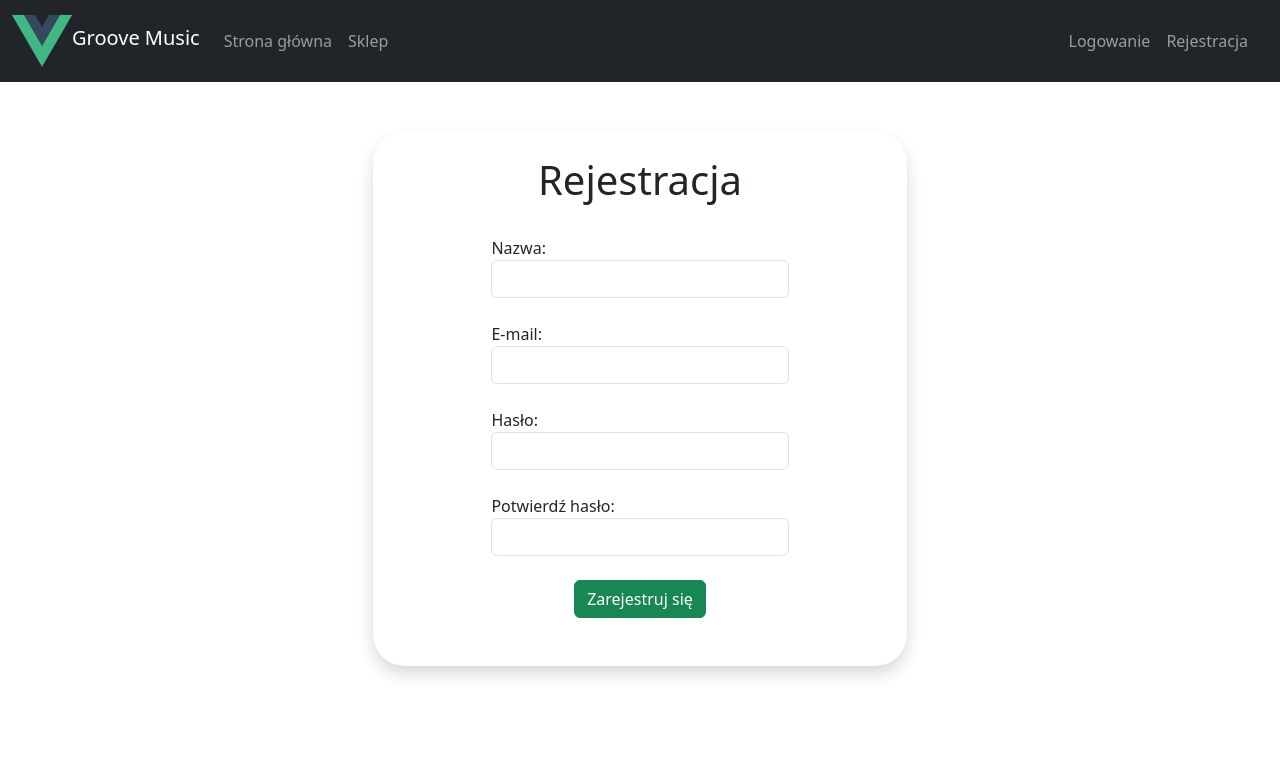
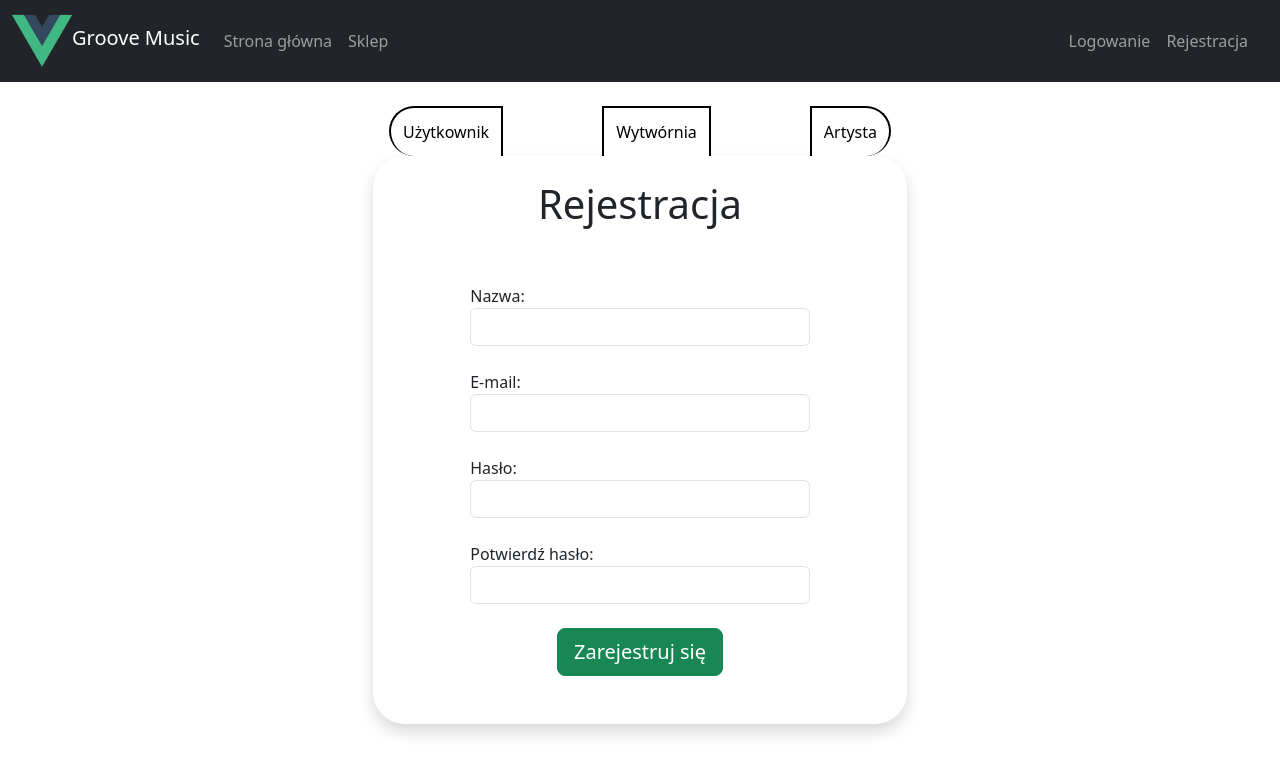
Before and after one commit to JBaczkoeski/groove_front, a Vue app: page /login in a window 1280 px wide. Shown: the top 774 px of the page. Built offline with nearby package versions, Linux system fonts and the light colour scheme.

Commit message:
przyciski w rejestracji

```diff
--- /dev/null
+++ b/src/views/user_artist/HomeView.vue
@@ -0,0 +1,65 @@
+<template>
+  <div class="container-fluid">
+    <div class="row">
+      <div class="container justify-content-center text-center d-flex mt-4">
+        <div class="row">
+          <h3>Najpopularniejsze albumy wytwórni</h3>
+          <div class="card border border-0 shadow shadow-lg me-5 mb-3 text-center rounded-5 mt-5" style="width: 19rem; margin-left: 250px">
+            <img src="../../assets/logo.png" class="w-75 mt-4" style="margin-left: 34px;" alt="album cover">
+            <div class="card-body row">
+              <h5 v-if="title" class="card-title">{{ title }}</h5>
+              <p v-if="author" class="card-text">Wykonawca: {{ author }}</p>
+              <p v-if="studio" class="card-text">Studio: {{ studio }}</p>
+              <p v-if="songs" class="card-text col-6"><i class="fa-solid fa-music fa-lg me-1" style="color: #000000;"></i>{{ songs }}
+                piosenek</p>
+              <p v-if="albumLenght" class="card-text col-6"><i class="fa-regular fa-clock fa-lg me-1" style="color: #000000;"></i> {{ albumLenght }}
+                minut</p>
+              <a :href="`/album/show/`" class="btn btn-success rounded rounded-5 my-4">Podgląd</a>
+            </div>
+          </div>
+          <div class="card border border-0 shadow me-5 mb-3 text-center rounded-5 mt-5" style="width: 19rem;">
+            <img src="../../assets/logo.png" class="w-75 mt-4" style="margin-left: 34px;" alt="album cover">
+            <div class="card-body row">
+              <h5 v-if="title" class="card-title">{{ title }}</h5>
+              <p v-if="author" class="card-text">Wykonawca: {{ author }}</p>
+              <p v-if="studio" class="card-text">Studio: {{ studio }}</p>
+              <p v-if="songs" class="card-text col-6"><i class="fa-solid fa-music fa-lg me-1" style="color: #000000;"></i>{{ songs }}
+                piosenek</p>
+              <p v-if="albumLenght" class="card-text col-6"><i class="fa-regular fa-clock fa-lg me-1" style="color: #000000;"></i> {{ albumLenght }}
+                minut</p>
+              <a :href="`/album/show/`" class="btn btn-success rounded rounded-5 my-4">Podgląd</a>
+            </div>
+          </div>
+          <div class="card border border-0 shadow me-3 mb-3 text-center rounded-5 mt-5" style="width: 19rem;">
+            <img src="../../assets/logo.png" class="w-75 mt-4" style="margin-left: 34px;" alt="album cover">
+            <div class="card-body row">
+              <h5 v-if="title" class="card-title">{{ title }}</h5>
+              <p v-if="author" class="card-text">Wykonawca: {{ author }}</p>
+              <p v-if="studio" class="card-text">Studio: {{ studio }}</p>
+              <p v-if="songs" class="card-text col-6"><i class="fa-solid fa-music fa-lg me-1" style="color: #000000;"></i>{{ songs }}
+                piosenek</p>
+              <p v-if="albumLenght" class="card-text col-6"><i class="fa-regular fa-clock fa-lg me-1" style="color: #000000;"></i> {{ albumLenght }}
+                minut</p>
+              <a :href="`/album/show/`" class="btn btn-success rounded rounded-5 my-4">Podgląd</a>
+            </div>
+          </div>
+        </div>
+      </div>
+    </div>
+  </div>
+</template>
+
+<script>
+export default{
+  data(){
+    return{
+      cover: '/public/images/logo.png',
+      title: 'Kocham matematykę i programowanie',
+      author: 'Oskar Sukiennik',
+      studio: 'Prawobżerze label',
+      songs: '13',
+      albumLenght: 13
+    }
+  }
+}
+</script>
--- a/src/views/user_user/auth/RegisterView.vue
+++ b/src/views/user_user/auth/RegisterView.vue
@@ -1,29 +1,84 @@
 <template>
+    <div class="container d-flex justify-content-center mt-4">
+      <div class="btn-group">
+        <button v-for="(type, index) in types"
+                :key="index"
+                @click="selectedType = type"
+                :class="['btn select-button',selectedType === type ? 'btn-primary':'btn-secondary']"
+        >{{ type }}
+        </button>
+      </div>
+    </div>
     <form @submit.prevent="register" style="margin-top: 50px"
           class="container col-5 shadow d-flex rounded-5 justify-content-center align-items-center flex-column container-flex center-vertical">
       <h1 class="text-center mt-4">Rejestracja</h1>
 
-    <div class="col-7 mt-4">
+      <div class="col-8 mt-4" v-if="selectedType === 'Użytkownik'">
+        <div class="mt-4">
           <label for="name">Nazwa:</label>
           <input v-model="name" type="text" id="name" required class="form-control">
         </div>
 
-    <div class="col-7 mt-4">
+        <div class="mt-4">
           <label for="email">E-mail:</label>
           <input v-model="email" type="email" id="email" required class="form-control">
         </div>
 
-    <div class="col-7 mt-4">
+        <div class="mt-4">
           <label for="password">Hasło:</label>
           <input v-model="password" type="password" id="password" required class="form-control">
         </div>
 
-    <div class="col-7 mt-4">
+        <div class="mt-4">
           <label for="confirm_password">Potwierdź hasło:</label>
           <input v-model="confirm_password" type="password" id="confirm_password" required class="form-control">
         </div>
+      </div>
 
-    <SubmitButton :class="'btn-success mt-4 mb-5'" :label="'Zarejestruj się'"/>
+      <div class="col-8 mt-4" v-if="selectedType === 'Wytwórnia'">
+        <div class="mt-4">
+          <label for="name">Nazwa:</label>
+          <input v-model="name" type="text" id="name" required class="form-control">
+        </div>
+
+        <div class="mt-4">
+          <label for="email">E-mail:</label>
+          <input v-model="email" type="email" id="email" required class="form-control">
+        </div>
+
+        <div class="mt-4">
+          <label for="password">Hasło:</label>
+          <input v-model="password" type="password" id="password" required class="form-control">
+        </div>
+
+        <div class="mt-4">
+          <label for="confirm_password">Potwierdź hasło:</label>
+          <input v-model="confirm_password" type="password" id="confirm_password" required class="form-control">
+        </div>
+      </div>
+
+      <div class="col-8 mt-4" v-if="selectedType === 'Artysta'">
+        <div class="mt-4">
+          <label for="name">Nazwa:</label>
+          <input v-model="name" type="text" id="name" required class="form-control">
+        </div>
+
+        <div class="mt-4">
+          <label for="email">E-mail:</label>
+          <input v-model="email" type="email" id="email" required class="form-control">
+        </div>
+
+        <div class="mt-4">
+          <label for="password">Hasło:</label>
+          <input v-model="password" type="password" id="password" required class="form-control">
+        </div>
+
+        <div class="mt-4">
+          <label for="confirm_password">Potwierdź hasło:</label>
+          <input v-model="confirm_password" type="password" id="confirm_password" required class="form-control">
+        </div>
+      </div>
+      <SubmitButton :class="'btn-success btn-lg mt-4 mb-5'" :label="'Zarejestruj się'"/>
     </form>
 
 
@@ -42,6 +97,7 @@ export default {
       email: '',
       password: '',
       confirm_password: '',
+      selectedType: 'Użytkownik',
     }
   },
   methods: {
@@ -53,6 +109,12 @@ export default {
         confirm_password: this.confirm_password,
       });
     }
+  },
+
+  computed: {
+    types() {
+      return ['Użytkownik', 'Wytwórnia', 'Artysta']
+    }
   }
 }
 
@@ -62,4 +124,17 @@ export default {
 .center-vertical {
   margin-top: 130px;
 }
+
+.select-button {
+  background-color: white;
+  color: black;
+  margin-bottom: -50px;
+  margin-left: 100px;
+  margin-right: 100px;
+  border-top: 2px solid black;
+  border-left: 2px solid black;
+  border-right: 2px solid black;
+  border-bottom: 0px;
+  border-radius: 35rem;
+}
 </style>
```
Also changed, not shown: src/helpers/router.js (+22 -16 lines). Lines whose indentation alone changed are shown as unchanged.
